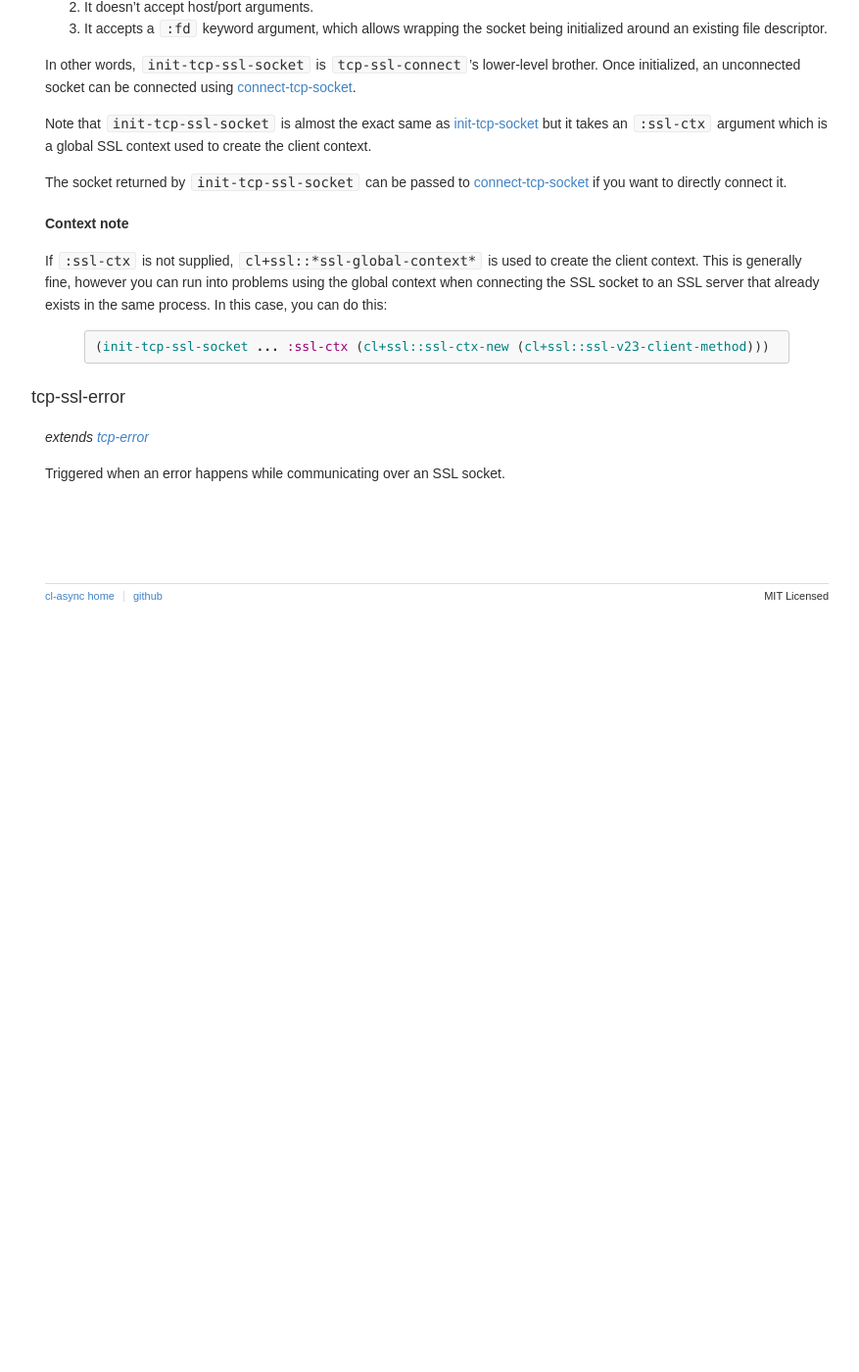
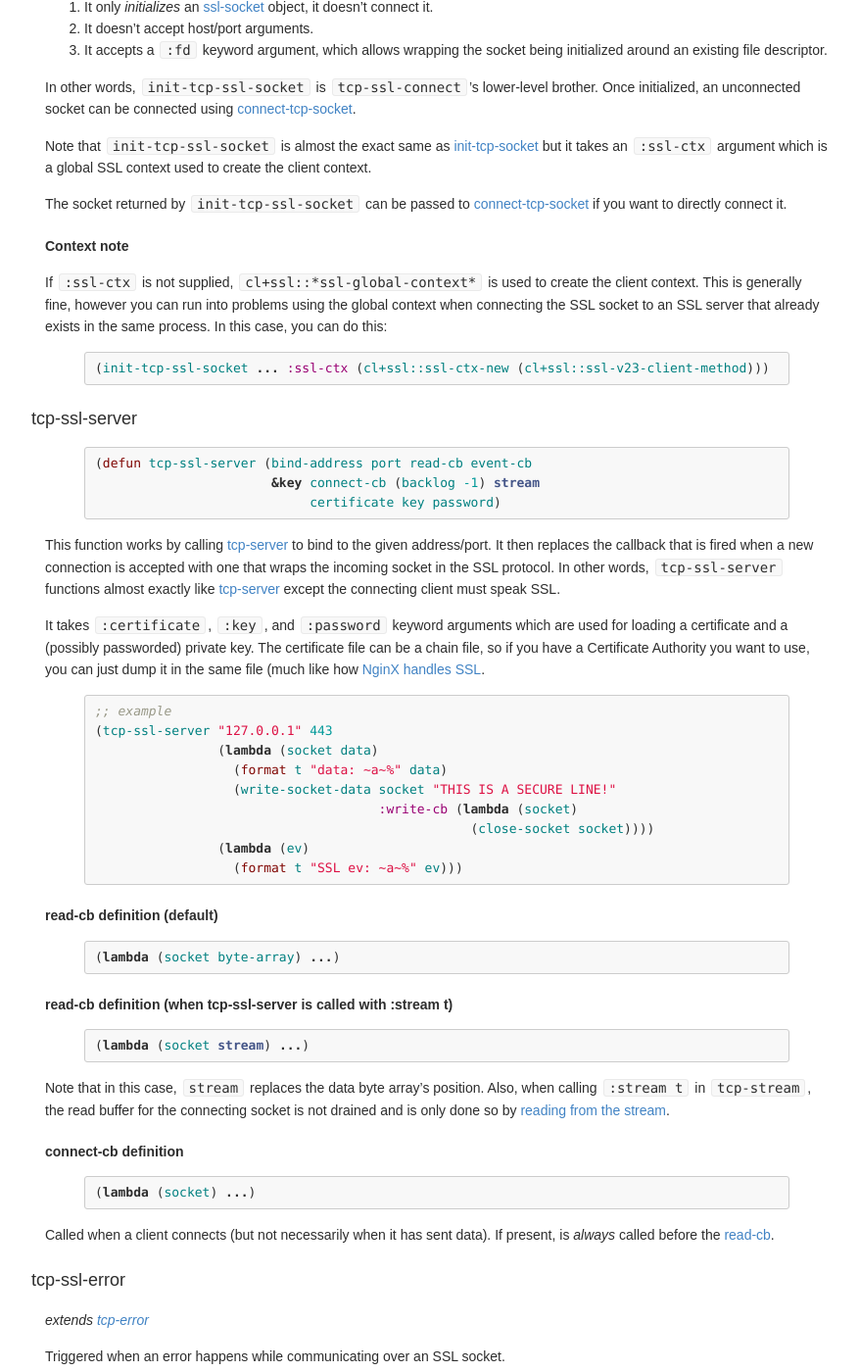
Before and after one commit to orthecreedence/cl-async, a Jekyll site: the page built from tcp-ssl.md, in a window 1280 px wide and 1400 px high, scrolled down 2128 px. Shown: the whole window at 98% size, without its empty margins (194-1071 px from the left). Built offline with Jekyll 4.4.1, drawn with Linux system fonts in a browser that asks for light colours; Markdown is read by kramdown in place of the engine named in the settings; before the commit the page ends 2758 px from its top, so only the background shows below that; some of the changed text lies outside the part shown.

Commit message:
adding tcp-ssl-server

```diff
--- a/tcp-ssl.md
+++ b/tcp-ssl.md
@@ -18,6 +18,7 @@ the [latest versions of the libevent2 bindings](https://github.com/orthecreedenc
 - [ssl-socket](#ssl-socket) _class_
 - [tcp-ssl-connect](#tcp-ssl-connect) _function_
 - [init-tcp-ssl-socket](#init-tcp-ssl-socket) _function_
+- [tcp-ssl-server](#tcp-ssl-server) _function_
 - [tcp-ssl-error](#tcp-ssl-error) _condition_
 
 <a id="ssl-socket"></a>
@@ -195,7 +196,7 @@ The `close-cb` function passed in will be called when the SSL socket is closed.
 
 {% highlight cl %}
 ;; example
-(let* ((socket (tcp-connect "www.google.com" 443
+(let\* ((socket (tcp-connect "www.google.com" 443
                             (lambda (sock data)
                               (declare (ignore sock))
                               (format t "GOT: ~a~%" (babel:octets-to-string data)))
@@ -216,6 +217,68 @@ The `close-cb` function passed in will be called when the SSL socket is closed.
 {% endhighlight %}
 {% endcomment %}
 
+<a id="tcp-ssl-server"></a>
+### tcp-ssl-server
+{% highlight cl %}
+(defun tcp-ssl-server (bind-address port read-cb event-cb
+                       &key connect-cb (backlog -1) stream
+                            certificate key password)
+{% endhighlight %}
+
+This function works by calling [tcp-server](/cl-async/tcp#tcp-server) to bind to
+the given address/port. It then replaces the callback that is fired when a new
+connection is accepted with one that wraps the incoming socket in the SSL
+protocol. In other words, `tcp-ssl-server` functions almost exactly like
+[tcp-server](/cl-async/tcp#tcp-server) except the connecting client must speak
+SSL.
+
+It takes `:certificate`, `:key`, and `:password` keyword arguments which are
+used for loading a certificate and a (possibly passworded) private key. The
+certificate file can be a chain file, so if you have a Certificate Authority
+you want to use, you can just dump it in the same file (much like how [NginX
+handles SSL](http://nginx.org/en/docs/http/configuring_https_servers.html#chains).
+
+{% highlight cl %}
+;; example
+(tcp-ssl-server "127.0.0.1" 443
+                (lambda (socket data)
+                  (format t "data: ~a~%" data)
+                  (write-socket-data socket "THIS IS A SECURE LINE!"
+                                     :write-cb (lambda (socket)
+                                                 (close-socket socket))))
+                (lambda (ev)
+                  (format t "SSL ev: ~a~%" ev)))
+{% endhighlight %}
+
+<a id="tcp-ssl-server-read-cb"></a>
+##### read-cb definition (default)
+
+{% highlight cl %}
+(lambda (socket byte-array) ...)
+{% endhighlight %}
+
+<a id="tcp-ssl-server-read-cb-stream"></a>
+##### read-cb definition (when tcp-ssl-server is called with :stream t)
+
+{% highlight cl %}
+(lambda (socket stream) ...)
+{% endhighlight %}
+
+Note that in this case, `stream` replaces the data byte array's position. Also,
+when calling `:stream t` in `tcp-stream`, the read buffer for the connecting
+socket is not drained and is only done so by [reading from the stream](/cl-async/tcp-stream).
+
+<a id="tcp-ssl-server-connect-cb"></a>
+##### connect-cb definition
+
+{% highlight cl %}
+(lambda (socket) ...)
+{% endhighlight %}
+
+Called when a client connects (but not necessarily when it has sent data). If
+present, is *always* called before the [read-cb](#tcp-ssl-server-read-cb).
+
+
 <a id="tcp-ssl-error"></a>
 ### tcp-ssl-error
 _extends [tcp-error](/cl-async/tcp#tcp-error)_
```
Also changed, not shown: tcp.md (+2 -1 lines).
